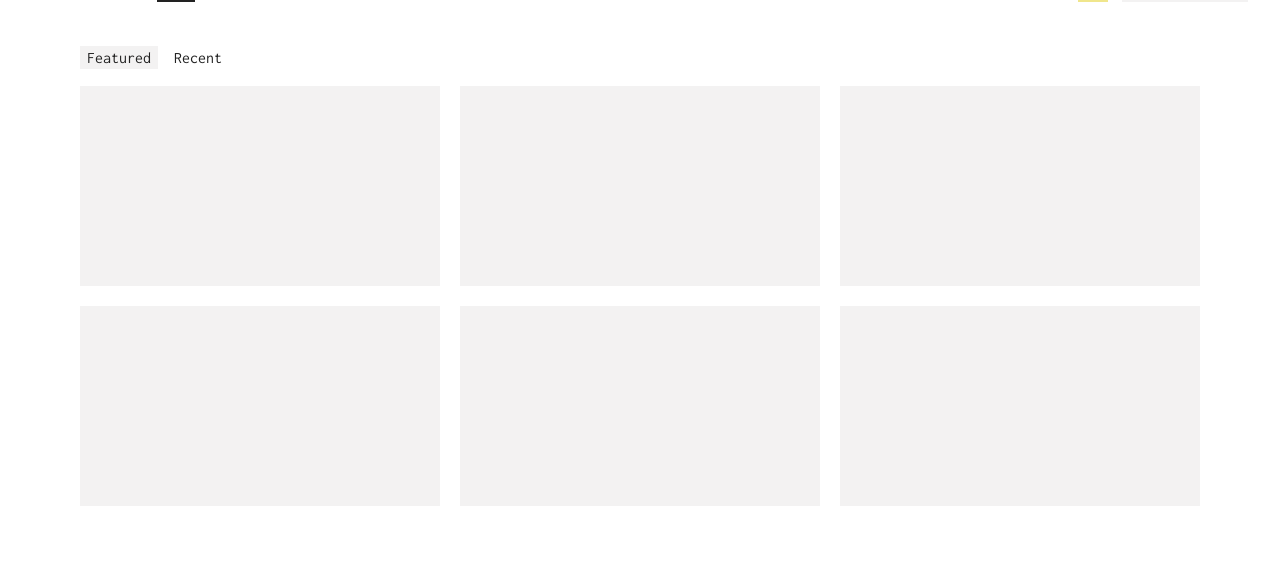
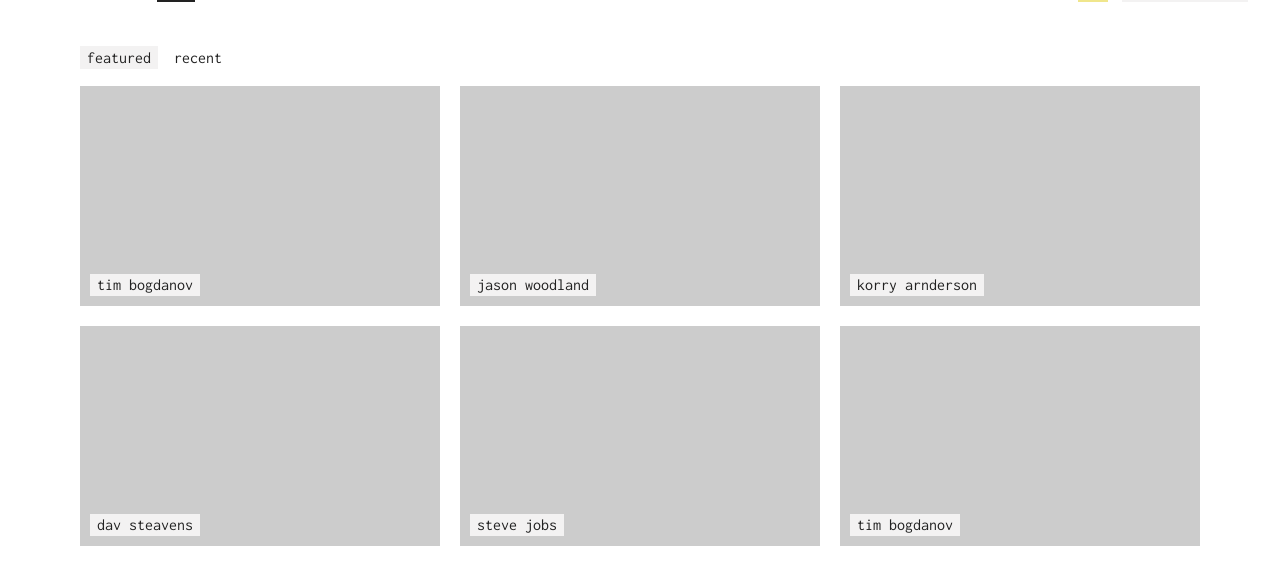
Before and after one commit to jasonwoodland/scribbble, a PHP site: page / in a window 1280 px wide. Shown: the part 40-625 px from the top of the page. Run offline with PHP 8.4, Linux system fonts and the light colour scheme; some libraries are stand-ins or nearby versions.

Commit message:
added names on scribs

```diff
--- a/css/sass/includes/_content.scss
+++ b/css/sass/includes/_content.scss
@@ -8,8 +8,23 @@
     .row {
 
       .column4 {
-        background: $chalk;
-        height: 200px;
+        height: 220px;
+        position: relative;
+        background: #ccc;
+
+        .created-by {
+          display: block;
+          text-decoration: none;
+          position: absolute;
+          bottom: 0;
+          margin: 10px;
+          padding: 0px 0 0px 7px;
+          color: $accent-color;
+          background: $chalk;
+          font-family: $base-font-family;
+          text-transform: lowercase;
+          padding: 3px 7px;
+        }
       }
 
       .explore {
--- a/css/stylesheets/screen.css
+++ b/css/stylesheets/screen.css
@@ -141,10 +141,25 @@ header #header-wrapper .user .username .fa-angle-down {
 }
 /* line 10, ../sass/includes/_content.scss */
 #content-wrapper .container12 .row .column4 {
+  height: 220px;
+  position: relative;
+  background: #ccc;
+}
+/* line 15, ../sass/includes/_content.scss */
+#content-wrapper .container12 .row .column4 .created-by {
+  display: block;
+  text-decoration: none;
+  position: absolute;
+  bottom: 0;
+  margin: 10px;
+  padding: 0px 0 0px 7px;
+  color: #222222;
   background: #F3F2F2;
-  height: 200px;
+  font-family: "Inconsolata";
+  text-transform: lowercase;
+  padding: 3px 7px;
 }
-/* line 16, ../sass/includes/_content.scss */
+/* line 31, ../sass/includes/_content.scss */
 #content-wrapper .container12 .row .explore a {
   font-family: "Inconsolata";
   text-decoration: none;
@@ -152,7 +167,7 @@ header #header-wrapper .user .username .fa-angle-down {
   color: #222222;
   padding: 3px 7px;
 }
-/* line 24, ../sass/includes/_content.scss */
+/* line 39, ../sass/includes/_content.scss */
 #content-wrapper .container12 .row .explore .active {
   background: #F3F2F2;
   color: #222222;
--- a/resources/templates/content.php
+++ b/resources/templates/content.php
@@ -2,34 +2,35 @@
 
   <div class="container12">
     <div class="row">
-        <div class="column12 explore">
-          <a class="active" href="#">Featured</a>
-          <a href="#">Recent</a>
-        </div>
+      <div class="column12 explore">
+        <a class="active" href="#">featured</a>
+        <a href="#">recent</a>
+      </div>
     </div>
+  </div>
 
   <div class="container12">
     <div class="row">
         <div class="column4">
-
+          <a class="created-by" href="#">tim bogdanov</a>
         </div>
         <div class="column4">
-
+          <a class="created-by" href="#">jason woodland</a>
         </div>
         <div class="column4">
-
+          <a class="created-by" href="#">korry arnderson</a>
         </div>
     </div>
 
     <div class="row">
         <div class="column4">
-
+          <a class="created-by" href="#">dav steavens</a>
         </div>
         <div class="column4">
-
+          <a class="created-by" href="#">steve jobs</a>
         </div>
         <div class="column4">
-
+          <a class="created-by" href="#">tim bogdanov</a>
         </div>
     </div>
   </div>
```
